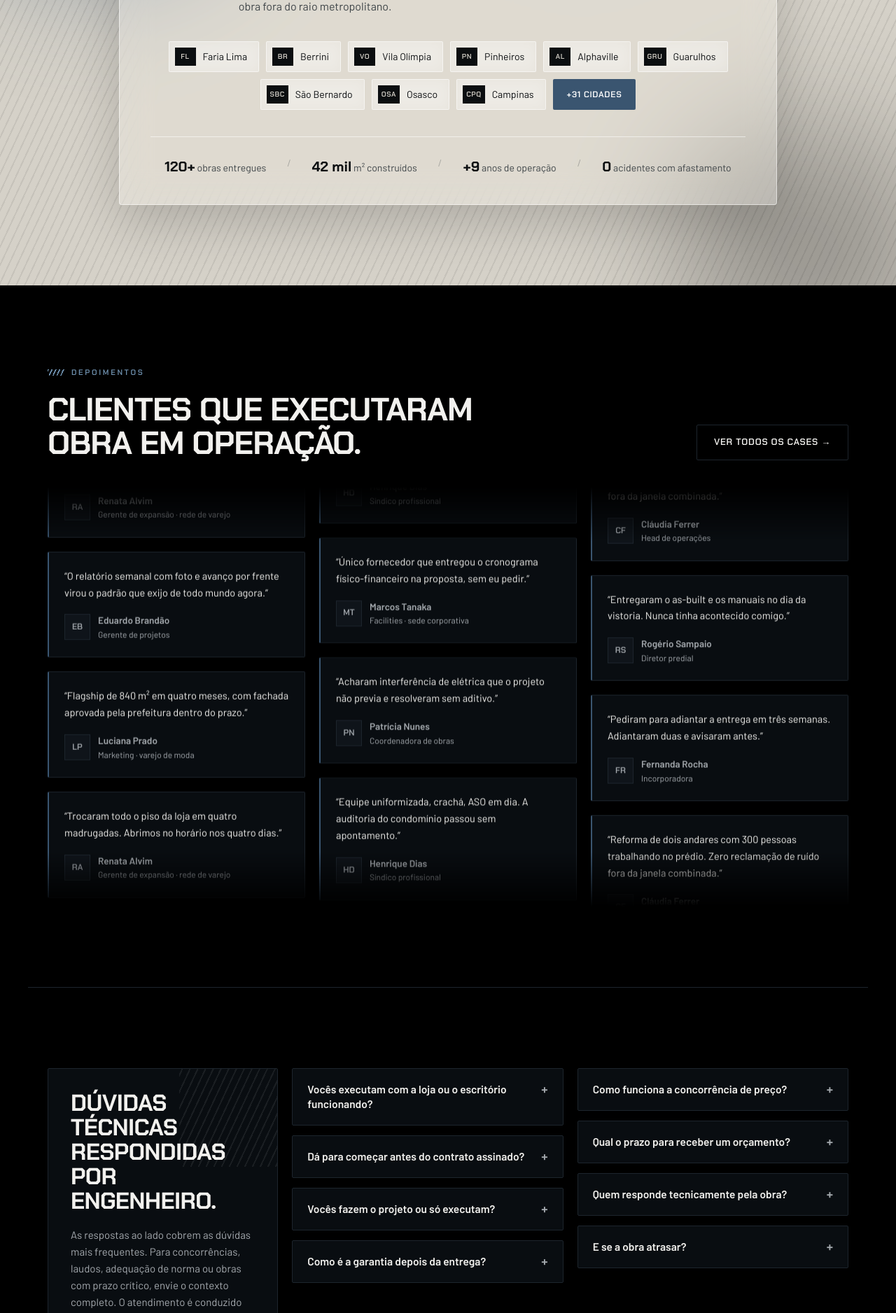
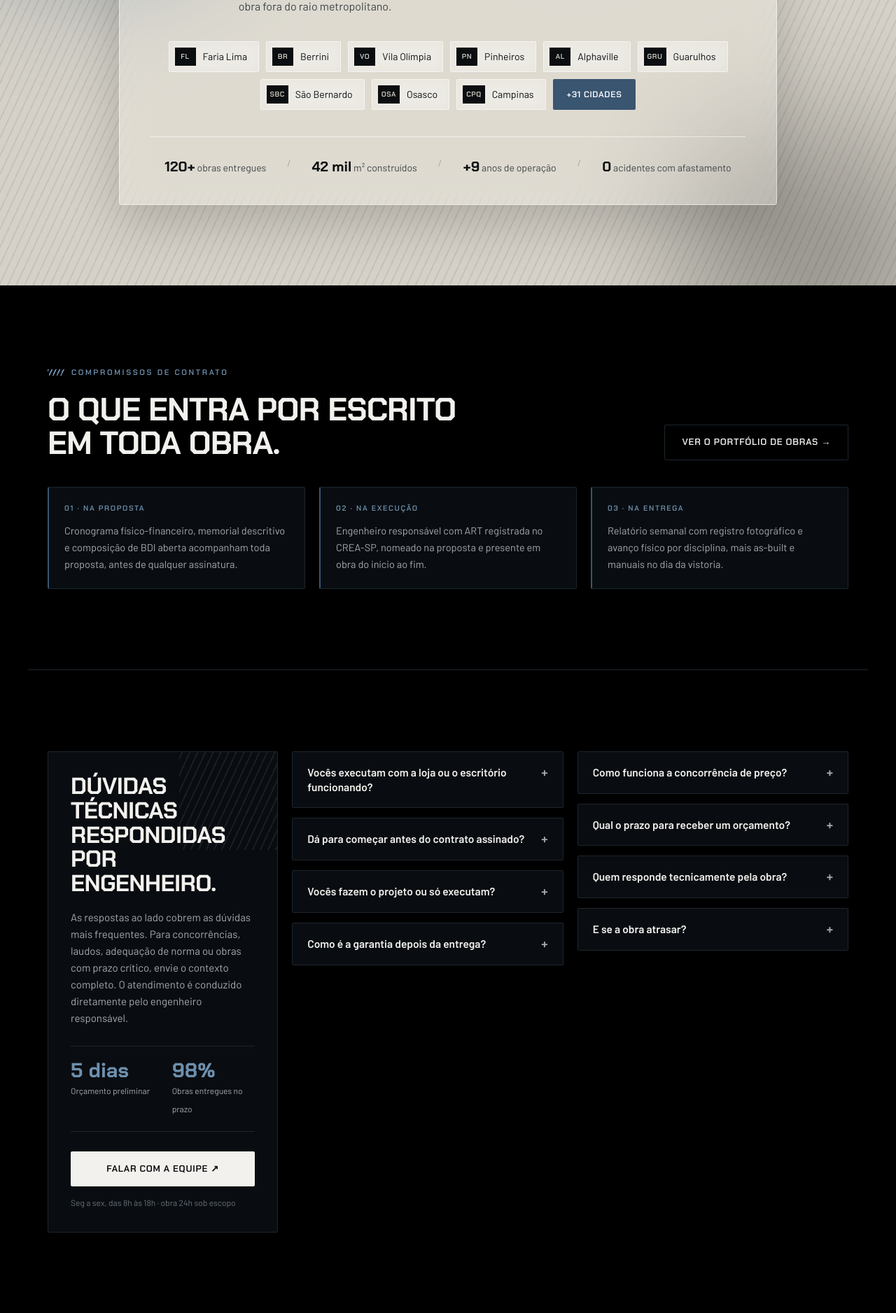
Before and after one commit to alinemarketingmaxled-hash/SPX, a PHP site: page / in a window 1280 px wide. Shown: the part 4434-6311 px from the top of the page at 70% size. Run offline with PHP 8.4, Linux system fonts and the light colour scheme.

Commit message:
Troca os depoimentos fictícios por compromissos de contrato
- Sai o aviso "4 obras em execução agora" da seção de frentes.
- E-mail de contato passa a ser contato@spxengenharia.com.br.
- Os nove depoimentos eram inventados, com nomes e empresas que não
  existem. No lugar entram três compromissos verificáveis, tirados do
  que a própria SPX já declara no site: cronograma físico-financeiro e
  BDI aberto na proposta, engenheiro com ART nomeado em obra, relatório
  semanal e as-built na entrega.
- A seção passa a se chamar "O que entra por escrito em toda obra" e o
  botão aponta para o portfólio.
- O CSS das colunas roláveis fica no lugar, para quando os depoimentos
  reais dos clientes entrarem.

Co-Authored-By: Claude Opus 5 <noreply@anthropic.com>
Claude-Session: https://claude.ai/code/session_01RVzPxAQpFK329n1mcPzAy5

```diff
--- a/assets/css/spx.css
+++ b/assets/css/spx.css
@@ -351,7 +351,12 @@ a{color:inherit;text-decoration-thickness:1px;text-underline-offset:3px}
 .nums b{font-family:var(--display);font-weight:700;color:var(--bl-txt);font-size:20px}
 .nums s{color:var(--bl-txt-2);opacity:.35;text-decoration:none}
 
-/* depoimentos */
+/* compromissos de contrato (e as colunas roláveis, para quando os
+   depoimentos reais do cliente entrarem no lugar) */
+.compromissos{display:grid;grid-template-columns:repeat(3,1fr);gap:20px;margin-top:var(--e5)}
+.compromisso{display:flex;flex-direction:column;gap:12px}
+.compromisso .etapa{font-family:var(--display);font-weight:600;font-size:10.5px;letter-spacing:.16em;text-transform:uppercase;color:var(--acc-2)}
+.compromisso p{color:var(--txt-2)}
 .colunas{display:grid;grid-template-columns:repeat(3,1fr);gap:20px;height:600px;overflow:hidden;margin-top:var(--e5);
   -webkit-mask-image:linear-gradient(180deg,transparent,#000 13%,#000 87%,transparent);
   mask-image:linear-gradient(180deg,transparent,#000 13%,#000 87%,transparent)}
@@ -470,6 +475,7 @@ a{color:inherit;text-decoration-thickness:1px;text-underline-offset:3px}
   .hero-top,.hub-grid,.contato-grid{grid-template-columns:1fr;gap:var(--e5)}
   .hero{padding-top:var(--e6)}
   .colunas{grid-template-columns:1fr;height:480px}
+  .compromissos{grid-template-columns:1fr}
   .colunas .coluna:nth-child(n+2){display:none}
   .rod-grid{grid-template-columns:1fr 1fr}
   .leque{height:340px}
--- a/assets/js/spx.js
+++ b/assets/js/spx.js
@@ -247,32 +247,18 @@ var $$ = function(s,c){ return Array.prototype.slice.call((c||document).querySel
   });
 })();
 
-/* ---------------------------------------------- depoimentos */
-(function depoimentos(){
-  var caixa = $('#colunas');
+/* ---------------------------------------------- compromissos de contrato */
+(function compromissos(){
+  var caixa = $('#compromissos');
   if(!caixa) return;
-  var deps = [
-    ['Trocaram todo o piso da loja em quatro madrugadas. Abrimos no horário nos quatro dias.','Renata Alvim','Gerente de expansão · rede de varejo'],
-    ['Único fornecedor que entregou o cronograma físico-financeiro na proposta, sem eu pedir.','Marcos Tanaka','Facilities · sede corporativa'],
-    ['Reforma de dois andares com 300 pessoas trabalhando no prédio. Zero reclamação de ruído fora da janela combinada.','Cláudia Ferrer','Head de operações'],
-    ['O relatório semanal com foto e avanço por frente virou o padrão que exijo de todo mundo agora.','Eduardo Brandão','Gerente de projetos'],
-    ['Acharam interferência de elétrica que o projeto não previa e resolveram sem aditivo.','Patrícia Nunes','Coordenadora de obras'],
-    ['Entregaram o as-built e os manuais no dia da vistoria. Nunca tinha acontecido comigo.','Rogério Sampaio','Diretor predial'],
-    ['Flagship de 840 m² em quatro meses, com fachada aprovada pela prefeitura dentro do prazo.','Luciana Prado','Marketing · varejo de moda'],
-    ['Equipe uniformizada, crachá, ASO em dia. A auditoria do condomínio passou sem apontamento.','Henrique Dias','Síndico profissional'],
-    ['Pediram para adiantar a entrega em três semanas. Adiantaram duas e avisaram antes.','Fernanda Rocha','Incorporadora']
+  var itens = [
+    ['Na proposta','Cronograma físico-financeiro, memorial descritivo e composição de BDI aberta acompanham toda proposta, antes de qualquer assinatura.'],
+    ['Na execução','Engenheiro responsável com ART registrada no CREA-SP, nomeado na proposta e presente em obra do início ao fim.'],
+    ['Na entrega','Relatório semanal com registro fotográfico e avanço físico por disciplina, mais as-built e manuais no dia da vistoria.']
   ];
-  function cartao(d){
-    var ini = d[1].split(' ').map(function(p){ return p[0]; }).slice(0,2).join('');
-    return '<article class="dep"><p>“' + d[0] + '”</p><div class="quem">' +
-      '<span class="ini" aria-hidden="true">' + ini + '</span>' +
-      '<span><b>' + d[1] + '</b><span>' + d[2] + '</span></span></div></article>';
-  }
-  var cols = [[],[],[]];
-  deps.forEach(function(d,i){ cols[i%3].push(d); });
-  caixa.innerHTML = cols.map(function(c){
-    var bloco = c.map(cartao).join('');
-    return '<div class="coluna">' + bloco + bloco + '</div>';
+  caixa.innerHTML = itens.map(function(c,i){
+    return '<article class="dep compromisso"><span class="etapa">' +
+      String(i+1).padStart(2,'0') + ' · ' + c[0] + '</span><p>' + c[1] + '</p></article>';
   }).join('');
 })();
 
@@ -389,7 +375,7 @@ var $$ = function(s,c){ return Array.prototype.slice.call((c||document).querySel
 
     var zap = $('#linkZap'), mail = $('#linkMail');
     if(zap)  zap.href  = 'https://wa.me/5511952751874?text=' + encodeURIComponent(texto);
-    if(mail) mail.href = 'mailto:obras@spxengenharia.com.br?subject=' +
+    if(mail) mail.href = 'mailto:contato@spxengenharia.com.br?subject=' +
       encodeURIComponent('Visita técnica · ' + (d.get('empresa') || d.get('nome'))) +
       '&body=' + encodeURIComponent(texto);
 
--- a/index.html
+++ b/index.html
@@ -166,7 +166,6 @@
       <p class="lead">Civil, elétrica, hidráulica, climatização, automação e segurança do trabalho respondem a uma coordenação única. Cada medição passa pelo mesmo painel antes de virar avanço físico no relatório semanal.</p>
       <div style="display:flex;gap:12px;flex-wrap:wrap;margin-top:28px">
         <a class="btn" href="#metodo">Conhecer o método</a>
-        <span class="pill-live"><span class="dot" aria-hidden="true"></span>4 obras em execução agora</span>
       </div>
     </div>
     <div class="hub" id="hub" data-reveal data-atraso="1">
@@ -251,12 +250,12 @@
 <section class="sec wrap" id="clientes">
   <div class="cabeca" data-reveal>
     <div>
-      <p class="eyebrow">Depoimentos</p>
-      <h2 style="margin-top:20px">Clientes que executaram<br>obra em operação.</h2>
+      <p class="eyebrow">Compromissos de contrato</p>
+      <h2 style="margin-top:20px">O que entra por escrito<br>em toda obra.</h2>
     </div>
-    <a class="btn btn-ghost" href="#contato">Ver todos os cases →</a>
+    <a class="btn btn-ghost" href="#arquivo">Ver o portfólio de obras →</a>
   </div>
-  <div class="colunas" id="colunas"></div>
+  <div class="compromissos" id="compromissos"></div>
 </section>
 
 <section class="sec wrap sec-linha" id="duvidas">
@@ -291,9 +290,9 @@
           <span class="ico"><svg viewBox="0 0 24 24" aria-hidden="true"><path d="M20.5 12a8.5 8.5 0 1 1-4.2-7.3L21 3.5l-1.2 4.6A8.4 8.4 0 0 1 20.5 12Z"/><path d="M9 9.4c.5 2.2 2.4 4.1 4.6 4.6l1.1-1.2 1.8.8-.5 1.6c-3.4.5-7.2-3.3-6.7-6.7l1.6-.5.8 1.8z"/></svg></span>
           <span><b>WhatsApp</b><span>Retorno em até 2 horas úteis</span></span>
         </a>
-        <a class="canal" href="mailto:obras@spxengenharia.com.br">
+        <a class="canal" href="mailto:contato@spxengenharia.com.br">
           <span class="ico"><svg viewBox="0 0 24 24" aria-hidden="true"><rect x="3" y="5" width="18" height="14" rx="2"/><path d="m3.5 6.5 8.5 6 8.5-6"/></svg></span>
-          <span><b>obras@spxengenharia.com.br</b><span>Concorrências e documentação</span></span>
+          <span><b>contato@spxengenharia.com.br</b><span>Concorrências e documentação</span></span>
         </a>
       </div>
     </div>
```
Also changed, not shown: README.md.
